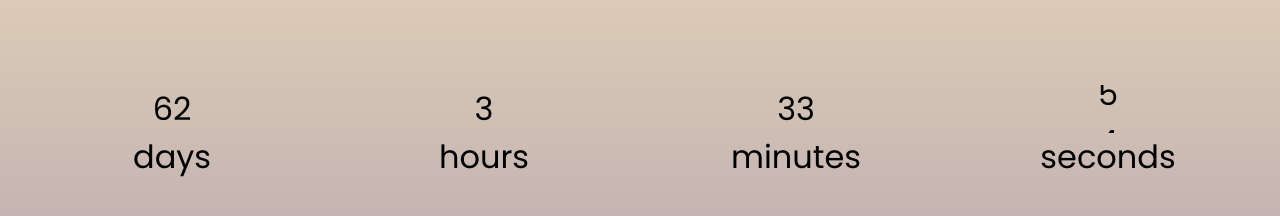
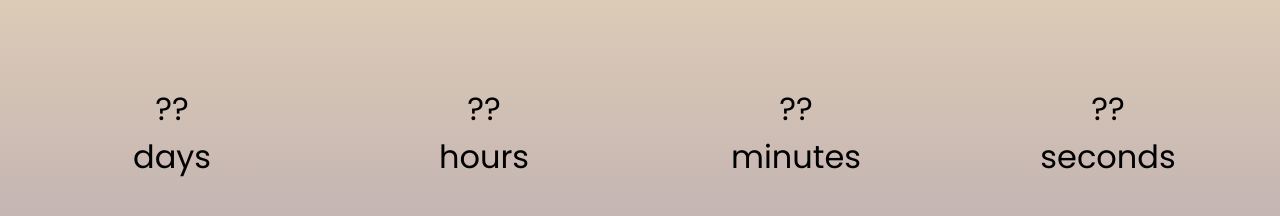
Before and after one commit to aivolution-gta/website, a Next.js app: page /updates in a window 1280 px wide. Shown: the part 325-541 px from the top of the page. Built offline with nearby package versions, Linux system fonts and the light colour scheme.

Commit message:
Update countdown

```diff
--- a/components/countdown.tsx
+++ b/components/countdown.tsx
@@ -1,7 +1,7 @@
 import { AnimatePresence, motion } from "framer-motion";
 import { useEffect, useRef, useState } from "react";
 
-const COUNTDOWN_FROM = "05/18/2024"
+const COUNTDOWN_FROM = "09/09/9999"
 
 const SECOND = 1000;
 const MINUTE = SECOND * 60;
@@ -50,14 +50,14 @@ const ShiftingCountdown = () => {
     <div className="w-screen p-4 flex flex-row justify-center text-center">
       <div className="flex w-full justify-evenly place-center xs:flex-col sm:flex-col">
 
-        <CountdownItem num={`${remaining.days}`} text="days" />
+        {/*<CountdownItem num={`${remaining.days}`} text="days" />
         <CountdownItem num={`${remaining.hours}`} text="hours" />
         <CountdownItem num={`${remaining.minutes}`} text="minutes" />
-        <CountdownItem num={`${remaining.seconds}`} text="seconds" />
-        {/* <CountdownItem num="??" text="days" />
+        <CountdownItem num={`${remaining.seconds}`} text="seconds" /> */}
+        <CountdownItem num="??" text="days" />
         <CountdownItem num="??" text="hours" />
         <CountdownItem num="??" text="minutes" />
-        <CountdownItem num="??" text="seconds" /> */}
+        <CountdownItem num="??" text="seconds" />
       </div>
     </div>
   );
```
